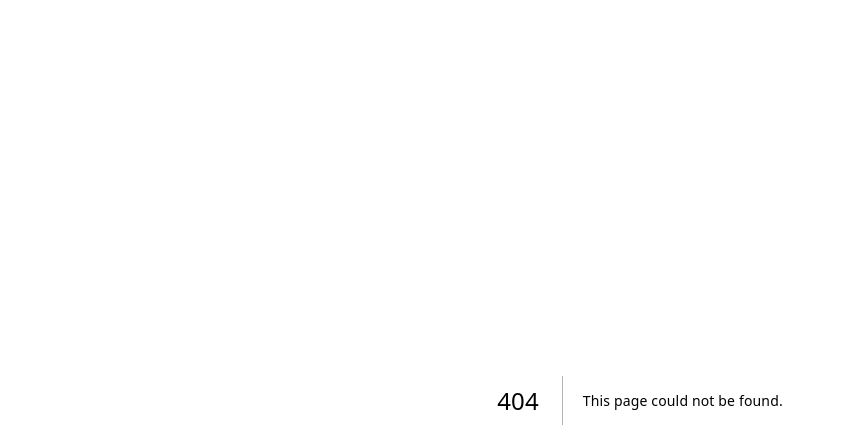
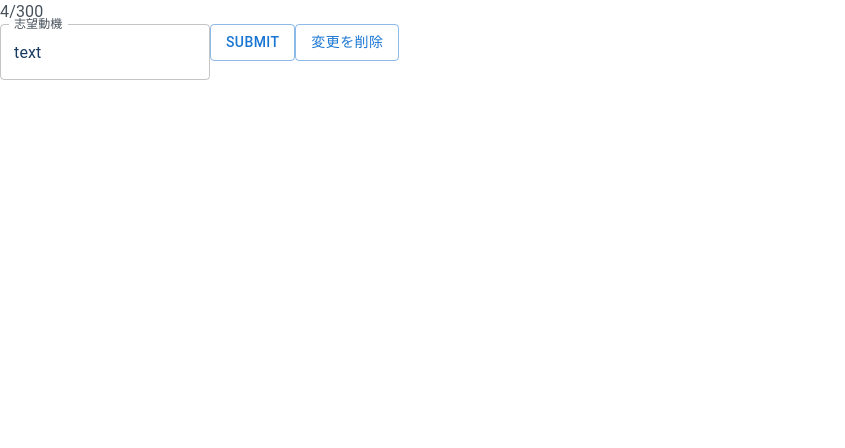
Before and after one commit to shige1114/jobmemo-docker, a Next.js app in the folder src/frontend/jobapp/: page /test in a window 1280 px wide. Before the commit this address had no page. Shown: the top 448 px of the page, without its empty margins (0-845 px from the left). Built offline with nearby package versions, Linux system fonts and the light colour scheme.

Commit message:
testコード

```diff
--- /dev/null
+++ b/src/frontend/jobapp/src/pages/test.tsx
@@ -0,0 +1,18 @@
+import { Form } from "./components/mainbox/form/form"
+import { Props } from "./components/mainbox/form/type"
+export default function Test() {
+    const test:Props = {
+        id: "id",
+        size: "l",
+        label: "label",
+        text: "text",
+        type: "志望動機",
+        onClick:()=>{},
+
+    }
+    return (<>
+
+       <Form {...test}/>
+
+    </>)
+}
```
